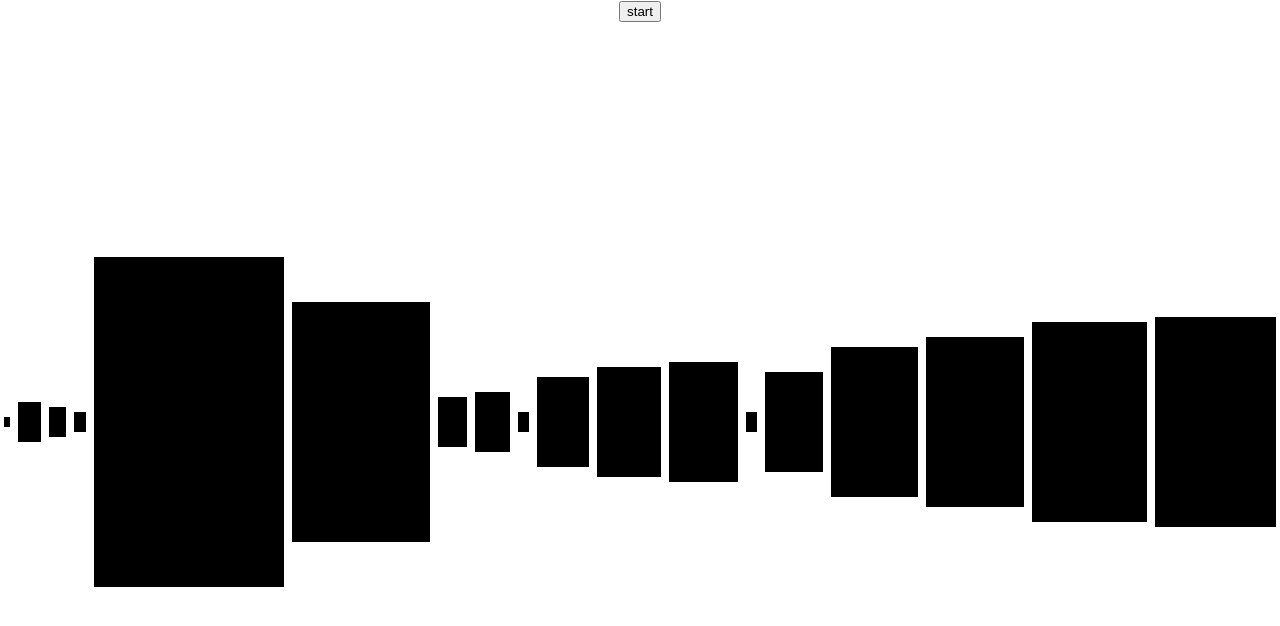
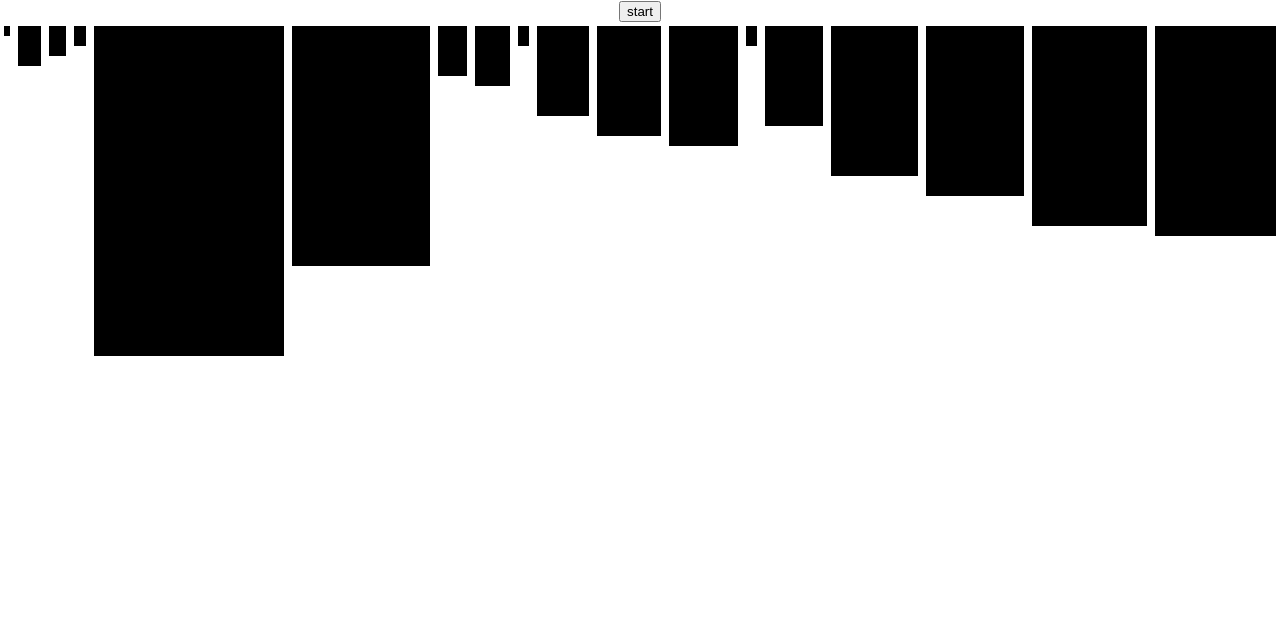
Before and after one commit to rational-kunal/visualalgoz, a React (Create React App) app: page / in a window 1280 px wide. Shown: the top 626 px of the page. Built offline with nearby package versions, Linux system fonts and the light colour scheme.

Commit message:
created boxed layout

```diff
--- a/src/components/core/sort/BubbleSort.js
+++ b/src/components/core/sort/BubbleSort.js
@@ -9,7 +9,10 @@ export default function bubbleSort(unsortedArray) {
                 unsortedArray[j + 1] = temp;
 
                 [position[j], position[j+1]] = [position[j+1], position[j]];
-                positions.push([ j, j+1 ]);
+                positions.push([
+                    { position: j, value: unsortedArray[j] },
+                    { position: j+1, value: unsortedArray[j+1] }
+                ]);
             }
         }
     }
--- a/src/components/sorter/SortAnimator.js
+++ b/src/components/sorter/SortAnimator.js
@@ -1,30 +1,36 @@
 import React from "react";
 import SortView from "./SortView";
+import SortItem from "./SortItem";
 
 class SortAnimator extends React.Component {
     values = [10, 40, 30, 20, 330, 240, 50, 60, 20, 90, 110, 120, 20, 100, 150, 170, 200, 210];
     position = [0, 0];
     Q = [];
     animationQueue = [];
+    sortItems = [];
 
     animate() {
         let delay = 10;
         for (let i = 0; i < this.animationQueue.length; i++) {
-            let newPosition = this.animationQueue[i];
+            let newPositions = this.animationQueue[i];
 
             setTimeout(() => {
-                this.position = newPosition;
-                i += 1;
+                for (let itemI = 0; itemI < newPositions.length; itemI++) {
+                    this.sortItems[ newPositions[itemI]["position"] ] = < SortItem value={ newPositions[itemI]["value"] } />;
+                }
 
                 this.forceUpdate();
             }, delay);
-            delay += 800;
+            delay += 100;
         }
     }
 
     constructor({ sortingFunction }) {
         super(null);
         this.animationQueue = sortingFunction([...this.values]);
+
+        this.sortItems = this.values.map(x =>( <SortItem value={x} /> ));
+
         console.log(this.animationQueue);
     }
 
@@ -32,7 +38,9 @@ class SortAnimator extends React.Component {
         return (
             <div>
                 <button onClick={() => this.animate()}>start</button>
-                <SortView values={ this.values } position={ this.position }/>
+                <div style={{ display: "flex" }}>
+                    { this.sortItems }
+                </div>
             </div>
         )
     }
--- a/src/components/sorter/SortView.js
+++ b/src/components/sorter/SortView.js
@@ -1,4 +1,4 @@
-import React, { useState } from "react";
+import React from "react";
 import SortItem from "./SortItem";
 import './sortItem.css'
 
```
